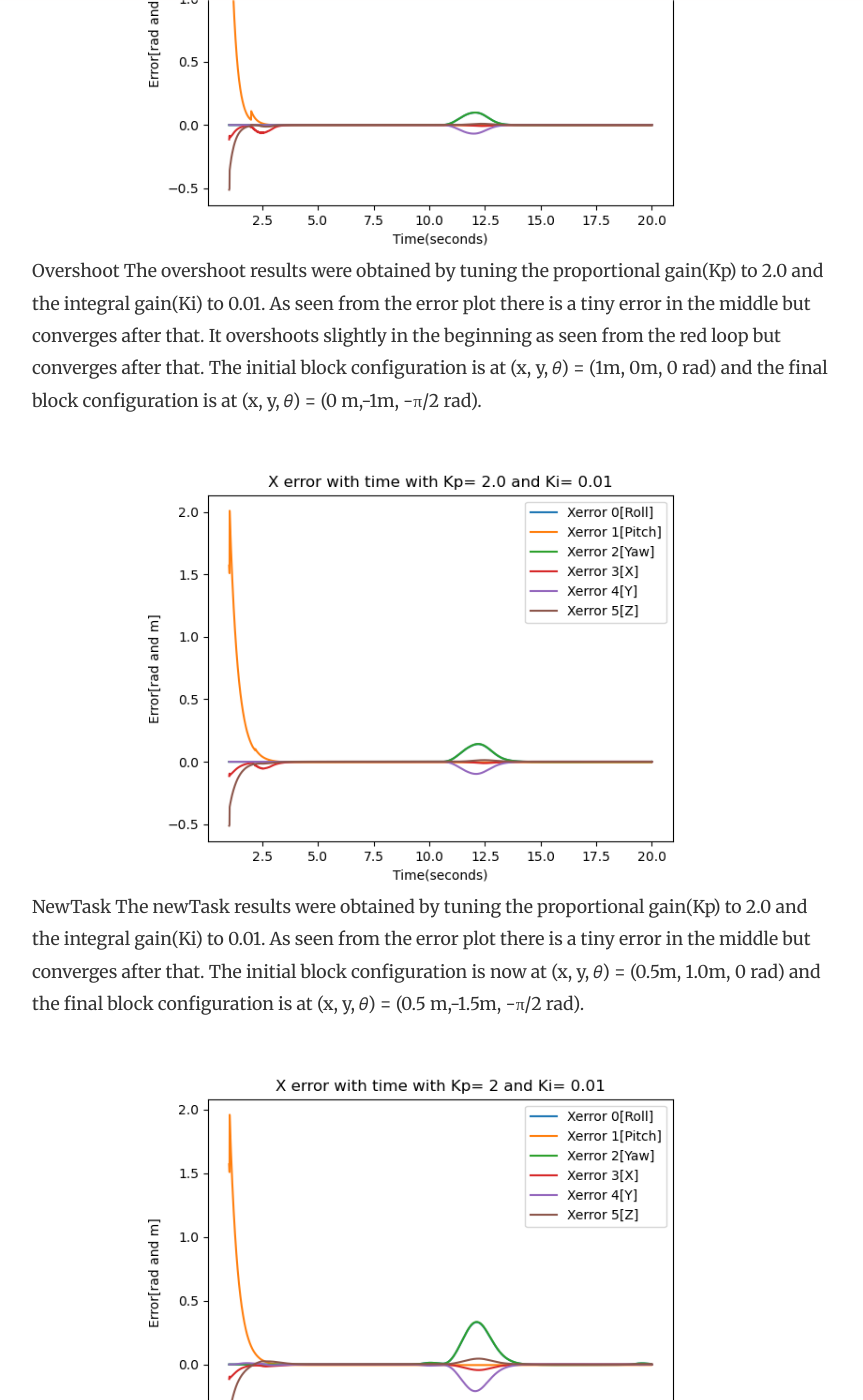
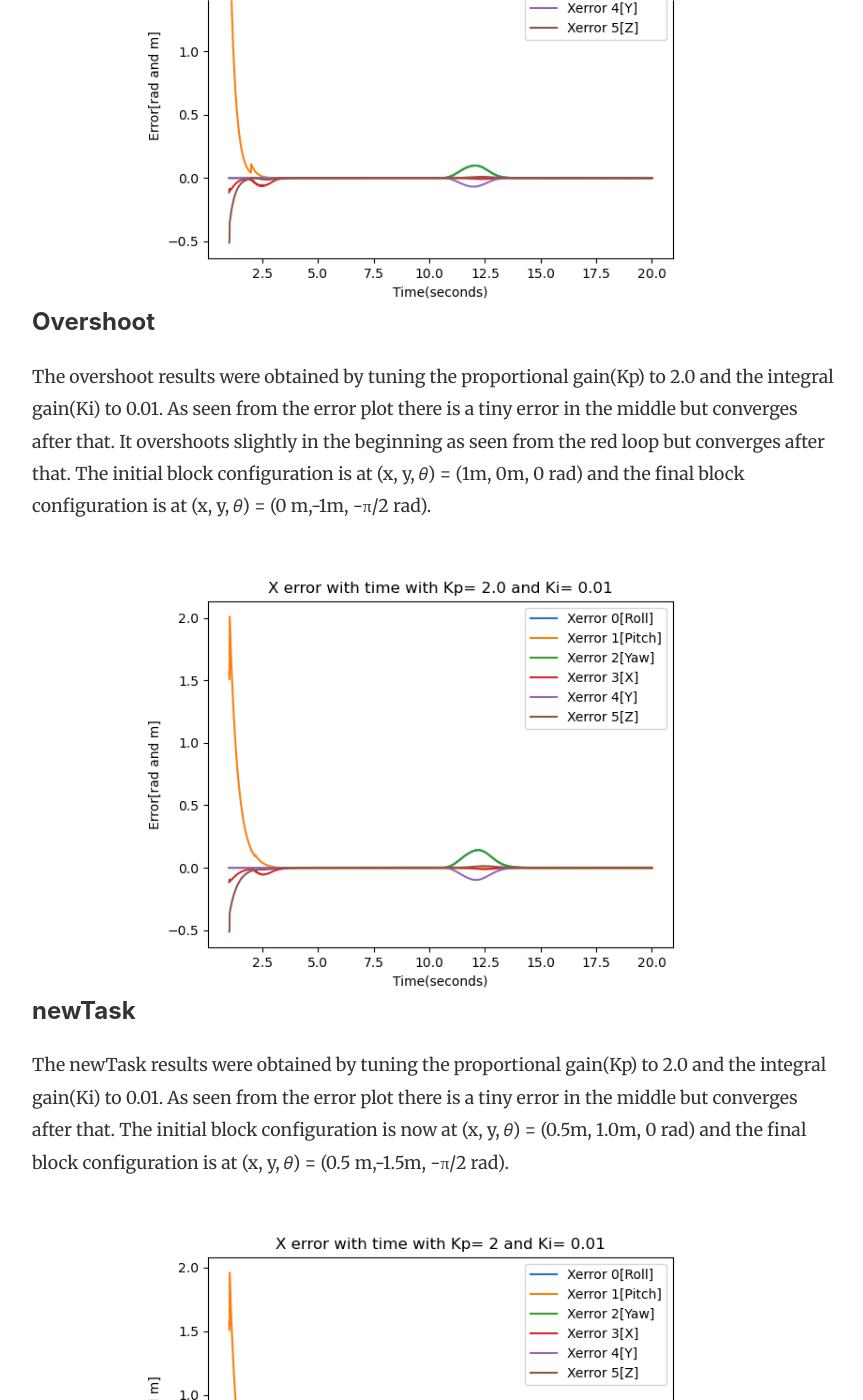
Before and after one commit to roy2909/roy2909.github.io, a Jekyll site: the page built from _posts/2023-12-07-Kuka.md, in a window 1280 px wide and 1400 px high, scrolled down 2537 px. Shown: the whole window, without its empty margins (68-931 px from the left). Built offline with Jekyll 4.4.1, drawn with Linux system fonts in a browser that asks for light colours; nearby versions of some CDN libraries; comment, search, counter and statistics services are not loaded; some of the changed text lies outside the part shown.

Commit message:
added heading

```diff
--- a/_posts/2023-12-07-Kuka.md
+++ b/_posts/2023-12-07-Kuka.md
@@ -39,17 +39,17 @@ The FeedbackControl function is instrumental in computing the kinematic task-spa
 
 
 ## Results
-Best
+<div align="left"><h4> Best </h4></div>
 The best results were obtained by tuning the proportional gain(Kp) to 3.0 and the integral gain(Ki) to 0.01. As seen from the error plot there is a tiny error in the middle but converges after that. The initial block configuration is at (x, y, 𝜃) = (1m, 0m, 0 rad) and the final block configuration is at (x, y, 𝜃) = (0 m,-1m, -π/2 rad).
 
 <div align="center"><img src="https://raw.githubusercontent.com/roy2909/roy2909.github.io/70ef4d72319e78af4889d3be62dcb52665a20acb/assets/images/best.png" alt="car_setup" width="600"/></div>
 
-Overshoot
+<div align="left"><h4> Overshoot </h4></div>
 The overshoot results were obtained by tuning the proportional gain(Kp) to 2.0 and the integral gain(Ki) to 0.01. As seen from the error plot there is a tiny error in the middle but converges after that. It overshoots slightly in the beginning as seen from the red loop but converges after that. The initial block configuration is at (x, y, 𝜃) = (1m, 0m, 0 rad) and the final block configuration is at (x, y, 𝜃) = (0 m,-1m, -π/2 rad).
 
 <div align="center"><img src="https://raw.githubusercontent.com/roy2909/roy2909.github.io/70ef4d72319e78af4889d3be62dcb52665a20acb/assets/images/overshoot.png" alt="car_setup" width="600"/></div>
 
-NewTask
+<div align="left"><h4> newTask </h4></div>
 The newTask results were obtained by tuning the proportional gain(Kp) to 2.0 and the integral gain(Ki) to 0.01. As seen from the error plot there is a tiny error in the middle but converges after that. The initial block configuration is now at (x, y, 𝜃) = (0.5m, 1.0m, 0 rad) and the final block configuration is at (x, y, 𝜃) = (0.5 m,-1.5m, -π/2 rad).
 
 <div align="center"><img src="https://raw.githubusercontent.com/roy2909/roy2909.github.io/70ef4d72319e78af4889d3be62dcb52665a20acb/assets/images/newTask.png" alt="car_setup" width="600"/></div>
```
Also changed, not shown: 3 other files.
